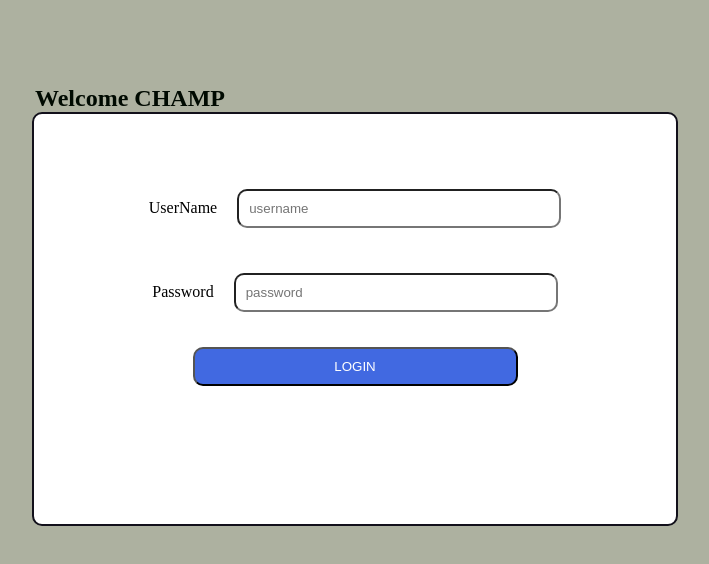
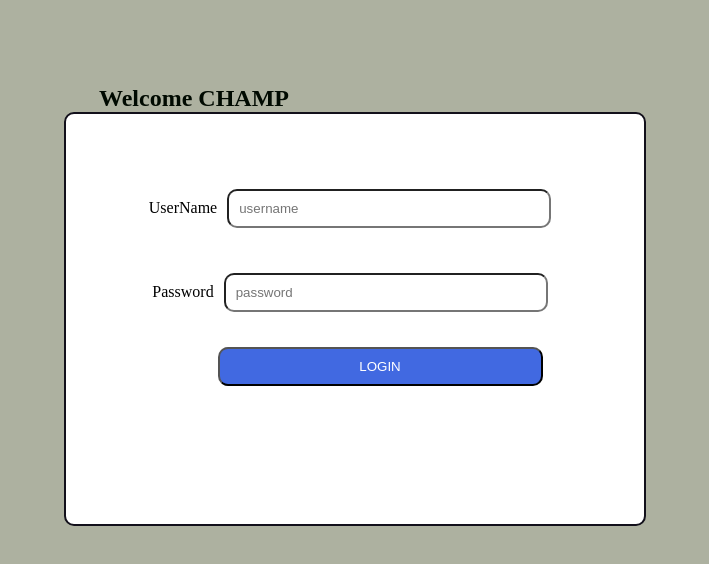
Before and after one commit to Godwin-NJ/expense-tracker, a React (Create React App) app: page / in a window 1280 px wide. Shown: the top 564 px of the page, without its empty margins (285-994 px from the left). Built offline with nearby package versions, Linux system fonts and the light colour scheme.

Commit message:
mobile responsiveness

```diff
--- a/src/userAccess/login.css
+++ b/src/userAccess/login.css
@@ -17,7 +17,7 @@
     background-color: white;
     /* color: white; */
     border-radius: 10px;
-    width: 40%;
+    width: 60%;
     height: 35vh;
 }
 
@@ -26,9 +26,9 @@
     color :#000a01
 }
 
-.label{
+/* .label{
     margin: 10px;
-}
+} */
 
 /*.inputDetails{
     margin: 10px;
@@ -49,3 +49,16 @@
     color: #ffffff;
     /* width: 30%; */
 }
+
+
+@media (min-width:1025px){
+    .loginBtn{
+        margin-left: 50px;
+    }
+    .form{
+        width: 35%;
+    }
+    .loginHeader{
+        margin-left: 30vw;
+    }
+}
--- a/src/userAccess/login.js
+++ b/src/userAccess/login.js
@@ -64,7 +64,7 @@ const Login = () => {
                 />
                 </div>
                 {/* password  */}
-                <div className='inputDetails'>
+                <div className='inputDetails inputTwo'>
                 <label htmlFor="pasword" className='label'>Password</label>
                 <input
                     className='loginIput'
```
Also changed, not shown: src/index.css (+0 -15 lines).
